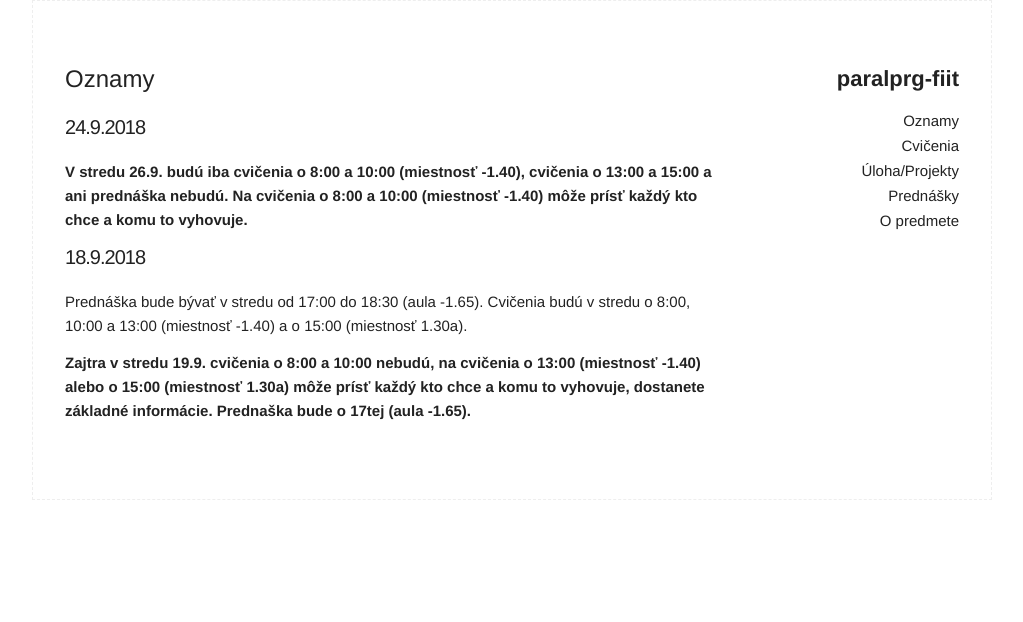
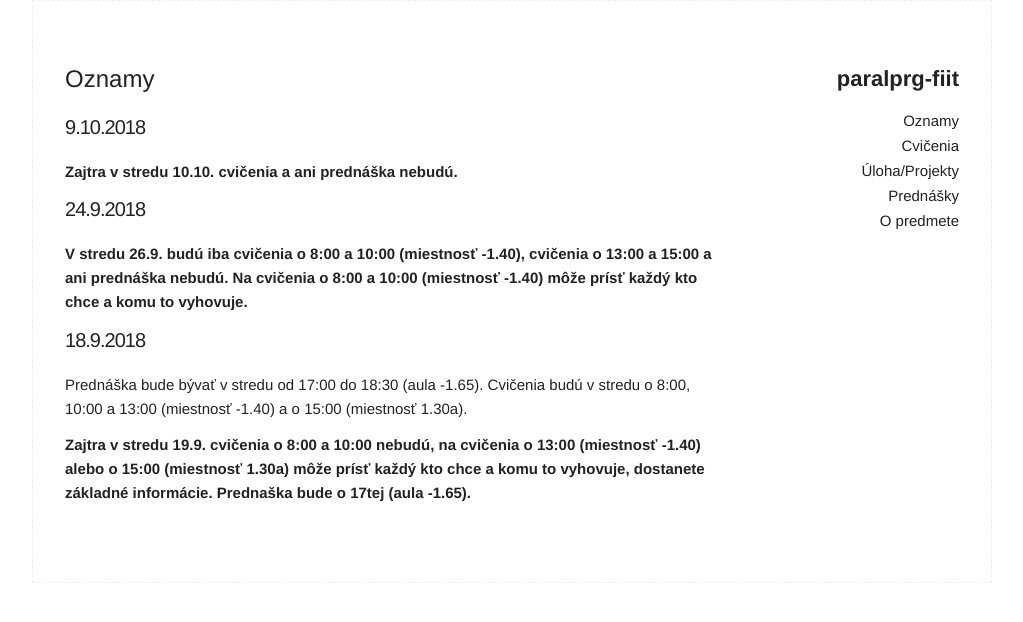
Before and after one commit to MichalCernansky/paralprg-fiit, a Jekyll site: the page built from index.md, in a window 1280 px wide. Shown: the top 622 px of the page, without its empty margins (128-1151 px from the left). Built offline with Jekyll 4.4.1, drawn with Linux system fonts in a browser that asks for light colours.

Commit message:
New info

```diff
--- a/index.md
+++ b/index.md
@@ -2,6 +2,10 @@
 layout: page
 title: Oznamy
 ---
+
+### 9.10.2018
+
+**Zajtra v stredu 10.10. cvičenia a ani prednáška nebudú.**
 
 
 ### 24.9.2018
```
